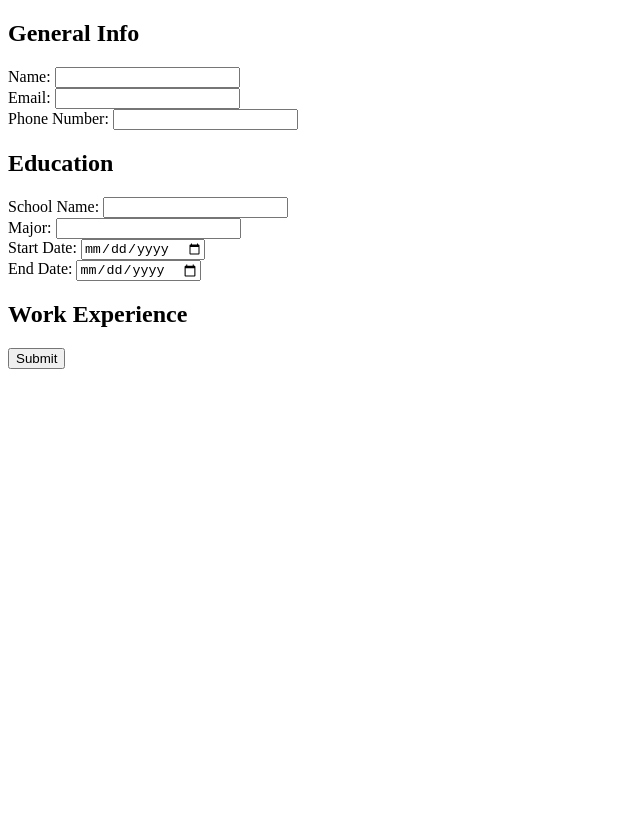
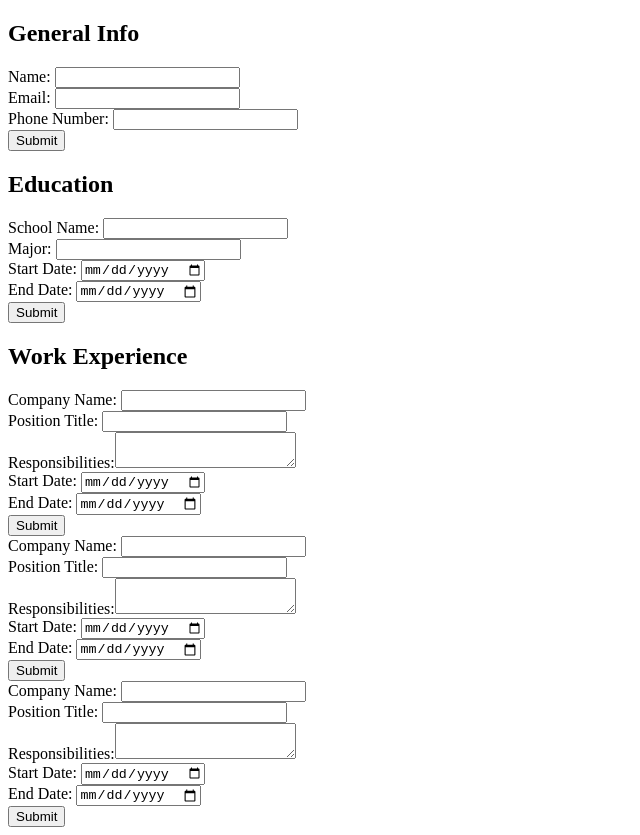
Before and after one commit to minamyooui/cv-project, a React (Create React App) app: page / in a window 1280 px wide. Shown: the whole page, without its empty margins (0-640 px from the left). Before the commit the page ends 800 px from the top, so only its background shows below. Built offline with nearby package versions, Linux system fonts and the light colour scheme.

Commit message:
working edit/submit with individual components

```diff
--- a/src/App.js
+++ b/src/App.js
@@ -5,65 +5,22 @@ import EduInfo from './components/EduInfo';
 import WorkInfo from './components/WorkInfo';
 
 class App extends Component {
-  constructor() {
-    super();
 
-    this.state = {
-      edit: true
-    }
-  }
-  handleSubmit = (e) => {
-    e.preventDefault();
-    this.setState({ edit: false });
-  }
-
-  handleEdit = () => {
-    this.setState({ edit: true });
-  }
-
-  renderEdit = () => {
+  render() {
     return (
       <div>
-        <form onSubmit={this.handleSubmit}>
         <Section name='General Info'>
-            <GenInfo edit={this.state.edit} />
+          <GenInfo />
         </Section>
         <Section name='Education'>
-            <EduInfo edit={this.state.edit} />
+          <EduInfo />
         </Section>
         <Section name='Work Experience'>
+          <WorkInfo />
         </Section>
-          <button type='submit'>Submit</button>
-        </form>
       </div>
     )
   }
-
-  renderNonEdit = () => {
-    return (
-      <div>
-        <div>
-          <Section name='General Info'>
-            <GenInfo edit={this.state.edit} />
-          </Section>
-          <Section name='Education'>
-            <EduInfo edit={this.state.edit} />
-          </Section>
-          <Section name='Work Experience'>
-          </Section>
-          <button type='button' onClick={this.handleEdit}>Edit</button>
-        </div>
-      </div>
-    )
-  }
-
-  render() {
-    if (this.state.edit) {
-      return this.renderEdit();
-    }
-    return this.renderNonEdit();
-  }
-
 }
 
 export default App;
--- a/src/components/EduInfo.js
+++ b/src/components/EduInfo.js
@@ -10,6 +10,7 @@ class EduInfo extends Component {
       major: '',
       startDate: '',
       endDate: '',
+      edit: true,
     };
   }
 
@@ -29,9 +30,18 @@ class EduInfo extends Component {
     this.setState({ endDate });
   }
 
+  handleSubmit = (e) => {
+    e.preventDefault();
+    this.setState({ edit: false });
+  }
+
+  handleEdit = () => {
+    this.setState({ edit: true });
+  }
+
   renderEdit = () => {
     return (
-      <div>
+      <form onSubmit={this.handleSubmit}>
         <Input
           type='text'
           label='School Name: '
@@ -56,7 +66,8 @@ class EduInfo extends Component {
           handleChange={this.handleEndDateChange}
           value={this.state.endDate}
         />
-      </div>
+        <button type='submit'>Submit</button>
+      </form>
     )
   }
 
@@ -75,11 +86,12 @@ class EduInfo extends Component {
         <div>
           <p>End Date: {this.state.endDate}</p>
         </div>
+        <button type='button' onClick={this.handleEdit}>Edit</button>
       </div>
     )
   }
   render() {
-    if (this.props.edit) {
+    if (this.state.edit) {
       return this.renderEdit();
     }
     return this.renderNonEdit();
--- a/src/components/GenInfo.js
+++ b/src/components/GenInfo.js
@@ -9,6 +9,7 @@ class GenInfo extends Component {
       name: '',
       email: '',
       phone: '',
+      edit: true,
     };
   }
 
@@ -24,9 +25,18 @@ class GenInfo extends Component {
     this.setState({ phone });
   }
 
+  handleSubmit = (e) => {
+    e.preventDefault();
+    this.setState({ edit: false });
+  }
+
+  handleEdit = () => {
+    this.setState({ edit: true });
+  }
+
   renderEdit() {
     return (
-      <div>
+      <form onSubmit={this.handleSubmit}>
         <Input
           type='text'
           label='Name: '
@@ -45,7 +55,8 @@ class GenInfo extends Component {
           value={this.state.phone}
           handleChange={this.handlePhoneChange}
         />
-      </div>
+        <button type='submit'>Submit</button>
+      </form>
     )
   }
 
@@ -61,11 +72,12 @@ class GenInfo extends Component {
         <div>
           <p>Phone Number: {this.state.phone}</p>
         </div>
+        <button type='button' onClick={this.handleEdit}>Edit</button>
       </div>
     )
   }
   render() {
-    if (this.props.edit) {
+    if (this.state.edit) {
       return this.renderEdit();
     }
     return this.renderNonEdit();
--- a/src/components/WorkForm.js
+++ b/src/components/WorkForm.js
@@ -2,8 +2,8 @@ import React, {Component} from 'react';
 import Input from './Input';
 
 class WorkForm extends Component {
-  constructor() {
-    super();
+  constructor(props) {
+    super(props);
 
     this.state = {
       company: '',
@@ -35,13 +35,13 @@ class WorkForm extends Component {
     this.setState({ endDate });
   }
 
-  handleEditClick = () => {
-    this.setState({edit: true});
-  }
-
   handleSubmit = (e) => {
     e.preventDefault();
     this.setState({ edit: false });
+  }
+
+  handleEdit = () => {
+    this.setState({ edit: true });
   }
 
   renderEdit = () => {
@@ -102,7 +102,7 @@ class WorkForm extends Component {
         <div>
           <p>End Date: {this.state.endDate}</p>
         </div>
-        <button type='button' onClick={this.handleEditClick}>Edit</button>
+        <button type='button' onClick={this.handleEdit}>Edit</button>
       </div>
     )
   }
```
Lines whose indentation alone changed are shown as unchanged.
